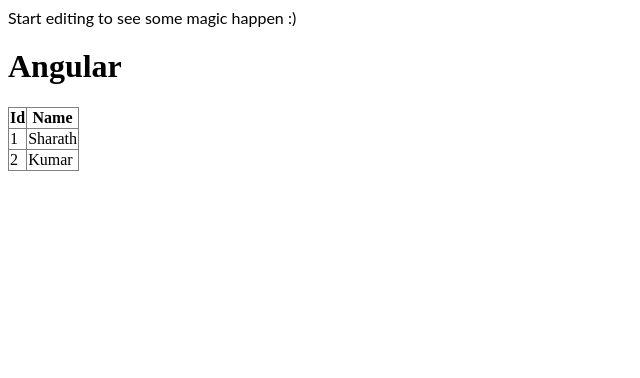
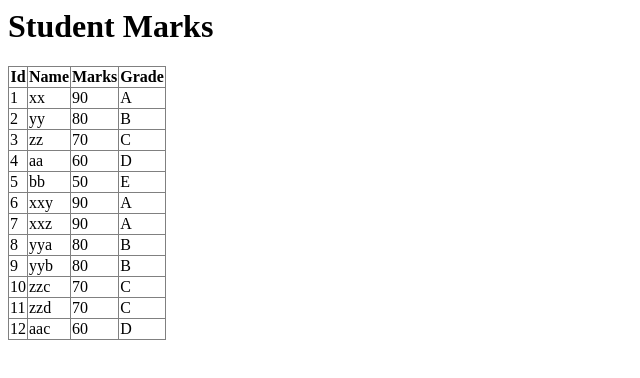
Before and after one commit to natarajsarath/angular-f3sjz9, an Angular app: page / in a window 1280 px wide. Shown: the top 378 px of the page, without its empty margins (0-640 px from the left). Built offline with nearby package versions, Linux system fonts and the light colour scheme.

Commit message:
2 files modified, 1 added, 2 deleted

```diff
--- /dev/null
+++ b/src/app/Student.ts
@@ -0,0 +1,6 @@
+export interface Student{
+  Id: number,
+  Name: String,
+  Marks: number,
+  Grade: String
+}
--- a/src/app/app.component.html
+++ b/src/app/app.component.html
@@ -1,7 +1,4 @@
-<div *ngIf="appstatus">
-	<p>
-		Start editing to see some magic happen :)
-	</p>
+<div>
 	<h1>{{name}}</h1>
 </div>
 <div>
@@ -9,10 +6,14 @@
 		<tr>
 			<th>Id</th>
 			<th>Name</th>
+      <th>Marks</th>
+      <th>Grade</th>
 		</tr>
-		<tr *ngFor='let i of applist'>
-			<td>{{i.Id}}</td>
-			<td>{{i.Name}}</td>
-		</tr>
+    <tr *ngFor='let student of students'>
+      <td>{{student.Id}}</td>
+      <td>{{student.Name}}</td>
+      <td>{{student.Marks}}</td>
+      <td>{{student.Grade}}</td>
+    </tr>
 	</table>
 </div>
--- a/src/app/app.component.ts
+++ b/src/app/app.component.ts
@@ -1,4 +1,5 @@
 import { Component } from '@angular/core';
+import {Student} from './Student';
 
 @Component({
   selector: 'my-app',
@@ -6,16 +7,22 @@
   styleUrls: ['./app.component.css']
 })
 export class AppComponent {
-  name = 'Angular';
-  appstatus: Boolean = true;
-  applist: any[] = [
-    {
-      "Id": 1,
-      "Name": 'Sharath'
-    },
-    {
-      "Id": 2,
-      "Name": 'Kumar'
-    }
-  ];
+  name = 'Student Marks';
+  students: Student[];
+  constructor(){
+    this.students=[
+        {"Id": 1,"Name": 'xx',"Marks":90,"Grade":"A"},
+        {"Id": 2,"Name": 'yy',"Marks":80,"Grade":"B"},
+        {"Id": 3,"Name": 'zz',"Marks":70,"Grade":"C"},
+        {"Id": 4,"Name": 'aa',"Marks":60,"Grade":"D"},
+        {"Id": 5,"Name": 'bb',"Marks":50,"Grade":"E"},
+        {"Id": 6,"Name": 'xxy',"Marks":90,"Grade":"A"},
+        {"Id": 7,"Name": 'xxz',"Marks":90,"Grade":"A"},
+        {"Id": 8,"Name": 'yya',"Marks":80,"Grade":"B"},
+        {"Id": 9,"Name": 'yyb',"Marks":80,"Grade":"B"},
+        {"Id": 10,"Name": 'zzc',"Marks":70,"Grade":"C"},
+        {"Id": 11,"Name": 'zzd',"Marks":70,"Grade":"C"},
+        {"Id": 12,"Name": 'aac',"Marks":60,"Grade":"D"},
+      ];
+  }
 }
--- a/src/app/product.ts
+++ /dev/null
@@ -1,4 +0,0 @@
-export interface IProduct {
-  ProductID: number;
-  ProductName: string;
-}
```
Also changed, not shown: src/app/products.json (deleted, +0 -10 lines).
